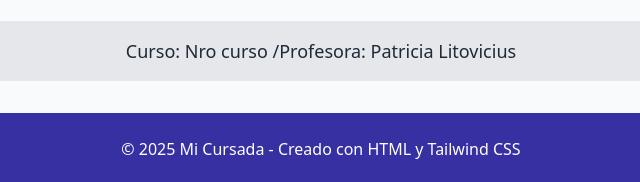
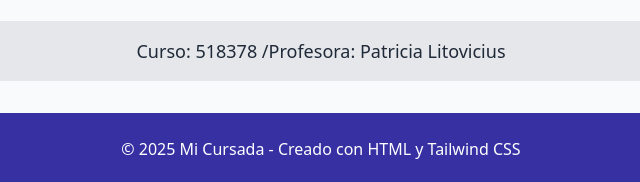
Before and after one commit to bialotomas/UVA2, a plain HTML site: page diseno-desarrollo-web.html in a window 1280 px wide. Shown: the part 741-923 px from the top of the page, 319-959 px from the left. Drawn offline with nearby package versions, Linux system fonts and the light colour scheme.

Commit message:
Update course number in diseno-desarrollo-web.html: changed course number to 518378 for accuracy.

```diff
--- a/diseno-desarrollo-web.html
+++ b/diseno-desarrollo-web.html
@@ -276,7 +276,7 @@
 
     <!-- Pie de página con información del curso -->
     <div class="bg-gray-200 rounded-lg p-4 mt-6 text-center">
-      <p class="text-lg text-gray-800">Curso: Nro curso /Profesora: Patricia Litovicius</p>
+      <p class="text-lg text-gray-800">Curso: 518378 /Profesora: Patricia Litovicius</p>
     </div>
   </main>
 
```
